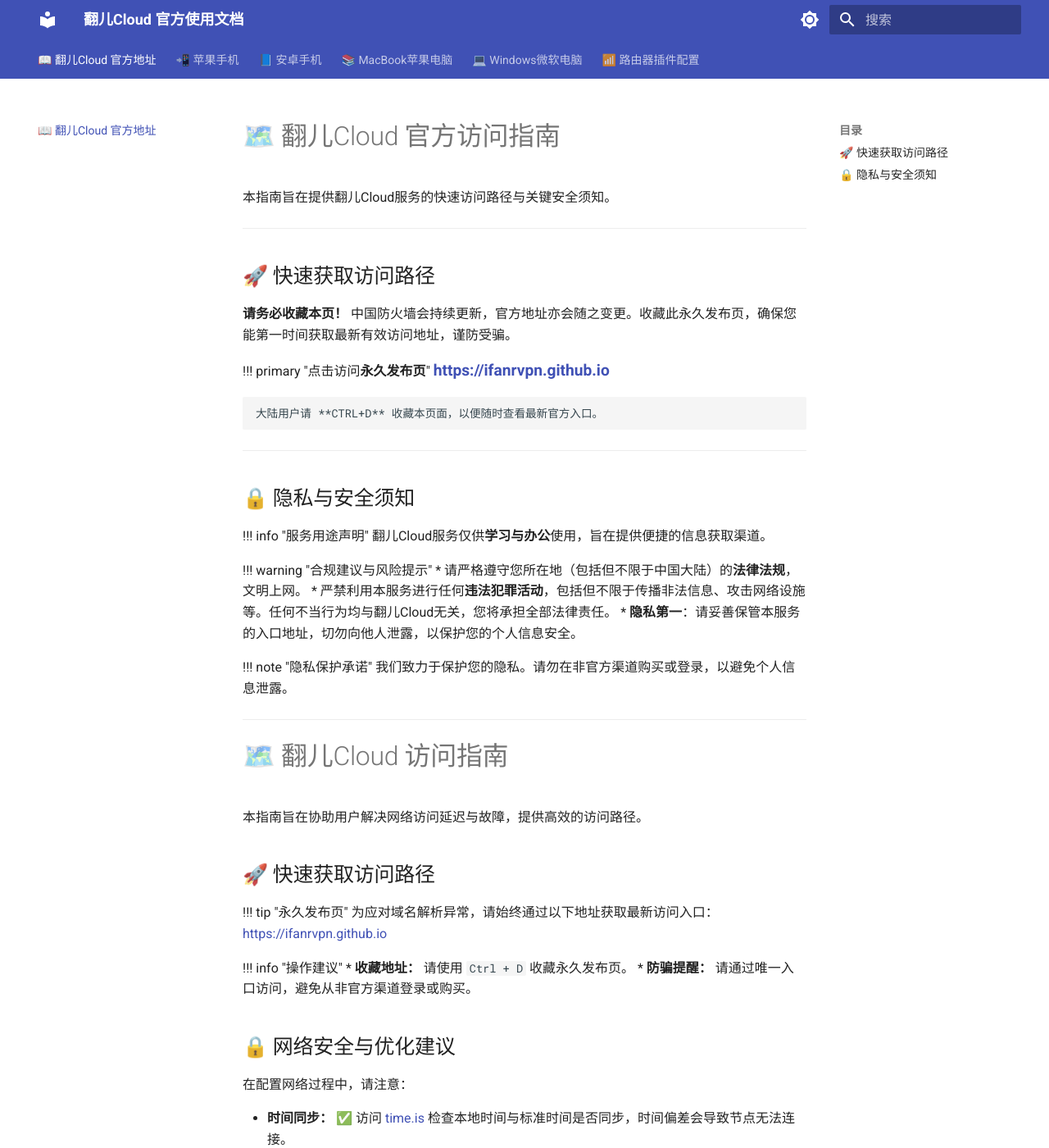
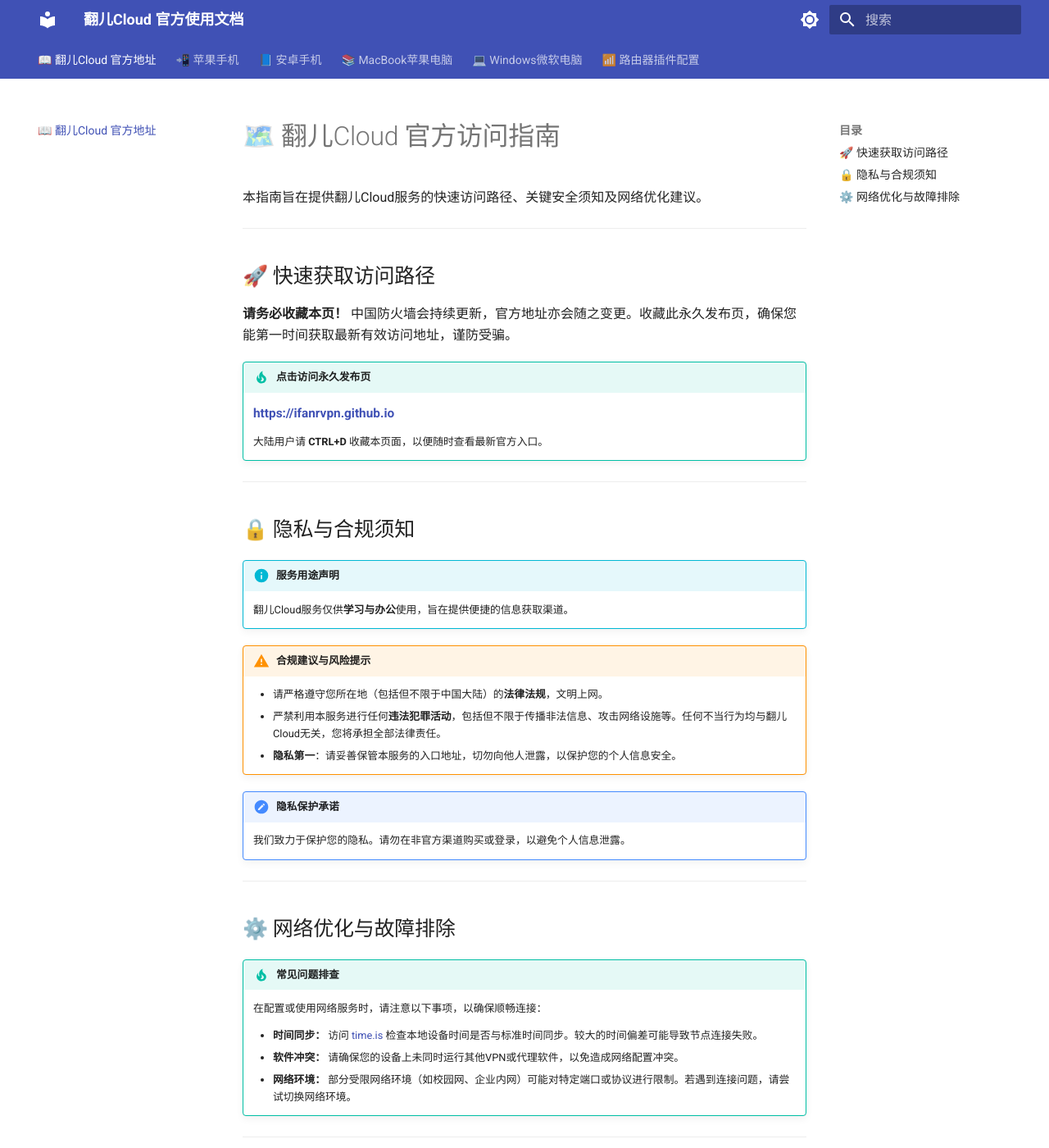
Before and after one commit to rockwall77/ifanrbook, an MkDocs documentation site: the page built from docs/index.md, in a window 1280 px wide and 1400 px high. Shown: the whole window at 82% size. Built offline with MkDocs 1.6.1 and Material for MkDocs 9.7.7, drawn with Linux system fonts in a browser that asks for light colours; plug-ins that fetch from the network failed and are left out; some of the changed text lies outside the part shown.

Commit message:
refactor: 优化文档结构，统一 Admonitions 语法并启用相关扩展
Co-authored-by: aider (gemini/gemini-2.5-flash) <aider@aider.chat>

```diff
--- a/docs/index.md
+++ b/docs/index.md
@@ -1,7 +1,7 @@
 
 # 🗺️ 翻儿Cloud 官方访问指南
 
-本指南旨在提供翻儿Cloud服务的快速访问路径与关键安全须知。
+本指南旨在提供翻儿Cloud服务的快速访问路径、关键安全须知及网络优化建议。
 
 ---
 
@@ -9,14 +9,14 @@
 
 **请务必收藏本页！** 中国防火墙会持续更新，官方地址亦会随之变更。收藏此永久发布页，确保您能第一时间获取最新有效访问地址，谨防受骗。
 
-!!! primary "点击访问**永久发布页**"
+!!! tip "点击访问**永久发布页**"
     <big>**<a href="https://ifanrvpn.github.io" target="_blank">https://ifanrvpn.github.io</a>**</big>
 
     大陆用户请 **CTRL+D** 收藏本页面，以便随时查看最新官方入口。
 
 ---
 
-## 🔒 隐私与安全须知
+## 🔒 隐私与合规须知
 
 !!! info "服务用途声明"
     翻儿Cloud服务仅供**学习与办公**使用，旨在提供便捷的信息获取渠道。
@@ -31,29 +31,14 @@
 
 ---
 
+## ⚙️ 网络优化与故障排除
 
+!!! tip "常见问题排查"
+    在配置或使用网络服务时，请注意以下事项，以确保顺畅连接：
 
-# 🗺️ 翻儿Cloud 访问指南
-
-本指南旨在协助用户解决网络访问延迟与故障，提供高效的访问路径。
-
-## 🚀 快速获取访问路径
-
-!!! tip "永久发布页"
-    为应对域名解析异常，请始终通过以下地址获取最新访问入口：
-    [https://ifanrvpn.github.io](https://ifanrvpn.github.io)
-
-!!! info "操作建议"
-    *   **收藏地址：** 请使用 `Ctrl + D` 收藏永久发布页。
-    *   **防骗提醒：** 请通过唯一入口访问，避免从非官方渠道登录或购买。
-
-## 🔒 网络安全与优化建议
-
-在配置网络过程中，请注意：
-
-*   **时间同步：** ✅ 访问 [time.is](https://time.is) 检查本地时间与标准时间是否同步，时间偏差会导致节点无法连接。
-*   **软件冲突：** 请确保设备内未开启其他 VPN 类软件，避免冲突。
-*   **网络环境：** 校园网或部分企业内网可能存在端口限制。
+    *   **时间同步：** 访问 [time.is](https://time.is) 检查本地设备时间是否与标准时间同步。较大的时间偏差可能导致节点连接失败。
+    *   **软件冲突：** 请确保您的设备上未同时运行其他VPN或代理软件，以免造成网络配置冲突。
+    *   **网络环境：** 部分受限网络环境（如校园网、企业内网）可能对特定端口或协议进行限制。若遇到连接问题，请尝试切换网络环境。
 
 ---
 *本指南仅供技术学习与办公网络优化参考，使用本服务请遵守当地法律法规。*
--- a/mkdocs.yml
+++ b/mkdocs.yml
@@ -60,6 +60,8 @@ plugins:
   - minify
 
 markdown_extensions:
+  - admonition
+  - pymdownx.details
   - toc:
       permalink: true
 
```
